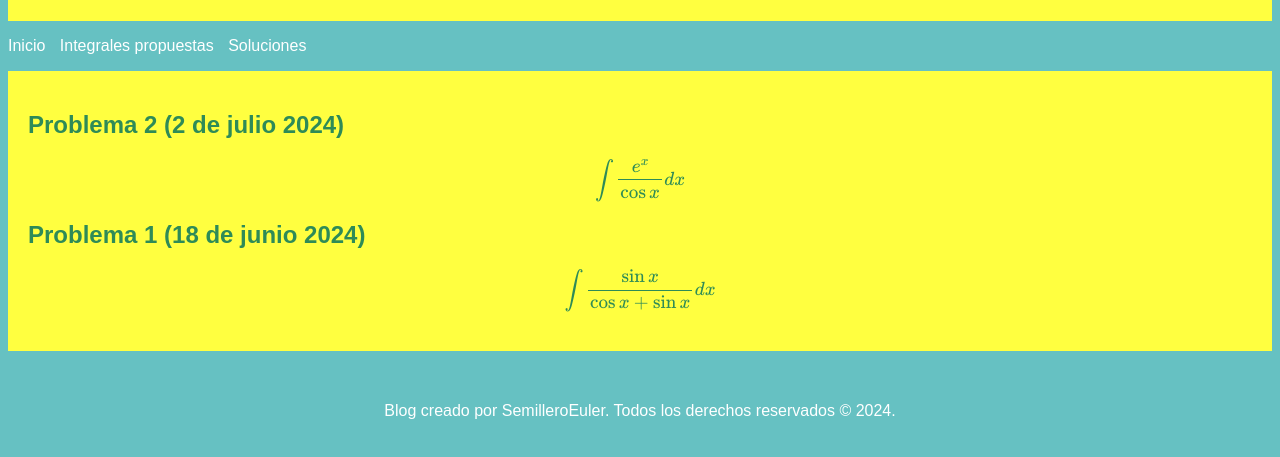
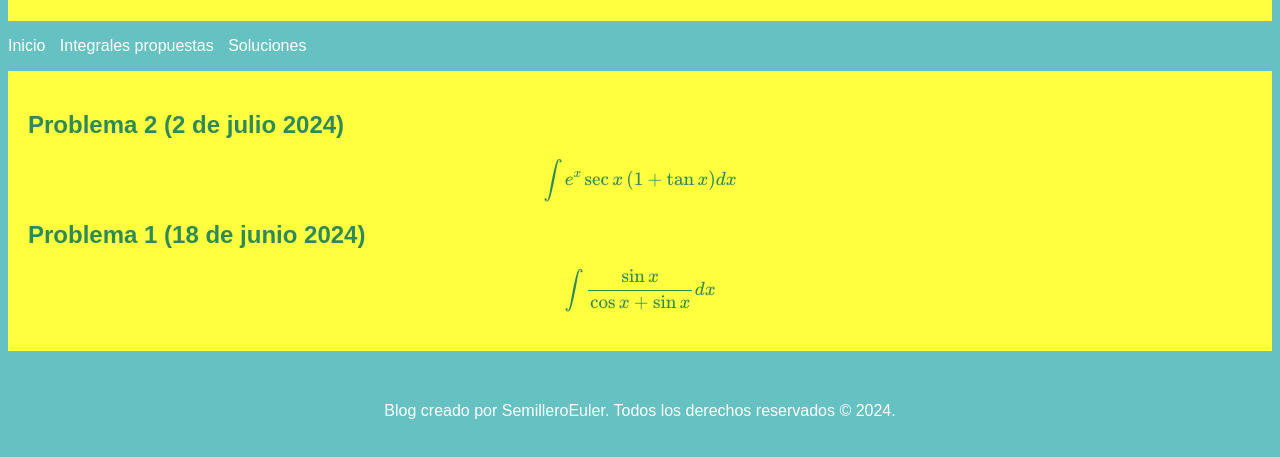
Before and after one commit to AndresJulianPerezRodriguez/Integrales, a plain HTML site: page problemas.html in a window 1280 px wide. Shown: the part 107-564 px from the top of the page. Drawn offline with nearby package versions, Linux system fonts and the light colour scheme.

Commit message:
Update problemas.html
Corrección integral 2

```diff
--- a/problemas.html
+++ b/problemas.html
@@ -22,7 +22,7 @@
         <!-- Aquí puedes agregar tus problemas de integrales indefinidas en formato LaTeX -->
         <section id="actual">
             <h2>Problema 2 (2 de julio 2024)</h2>
-            <p>$$\int \frac{e^{x}}{\cos{x}}dx$$</p>
+            <p>$$\int e^{x}\sec{x}\left ( 1+\tan{x} \right )dx$$</p>
         </section>
 	<section>
             <h2>Problema 1 (18 de junio 2024)</h2>
```
